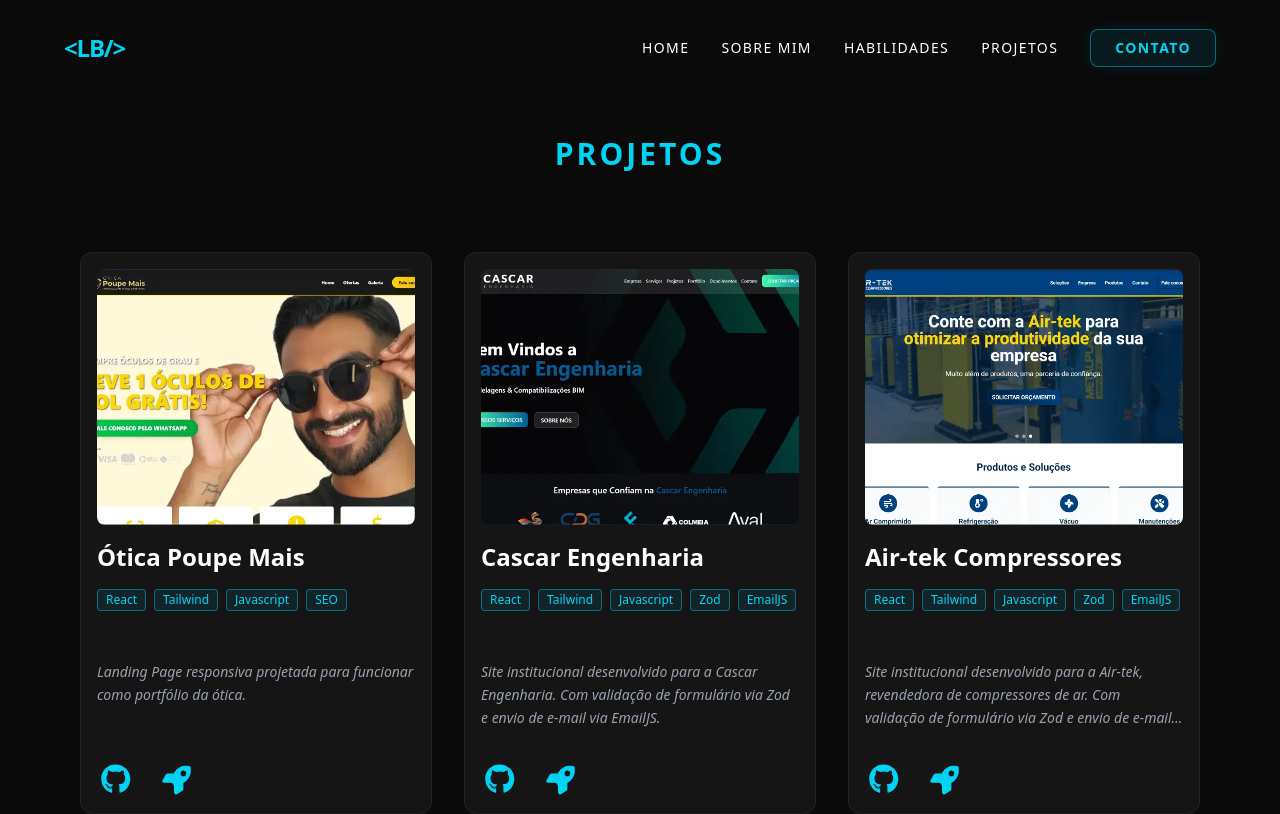
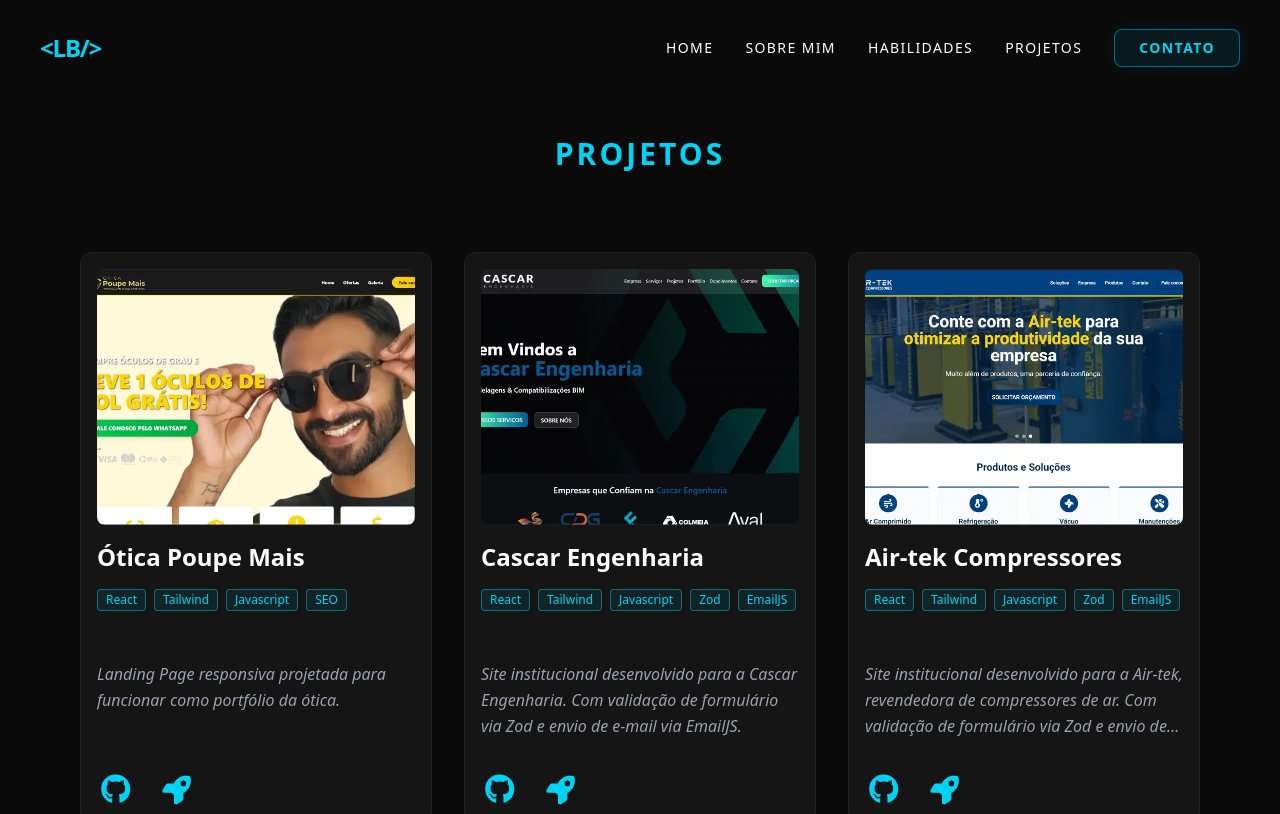
Before and after one commit to DevTec2020/portfolio, a Next.js app: page /projetos in a window 1280 px wide. Shown: the top 814 px of the page. Built offline with nearby package versions, Linux system fonts and the light colour scheme.

Commit message:
Feat: ajustando responsividade

```diff
--- a/app/components/Header.tsx
+++ b/app/components/Header.tsx
@@ -16,7 +16,7 @@
     return(
         <>
         <header className="absolute md:px-10 top-0 left-0 w-full z-50 ">
-            <div className="container mx-auto px-6 flex justify-between items-center h-24">
+            <div className="container mx-auto px-6 md:px-0 flex justify-between items-center h-24">
                 <span className="text-cyan-400 font-bold text-2xl tracking-tighter hover:scale-105 transition-transform cursor-default">
                     &lt;LB/&gt;
                 </span>
--- a/app/components/ProjetosCards.tsx
+++ b/app/components/ProjetosCards.tsx
@@ -16,7 +16,7 @@
 
 export default function ProjetosCards({ dados }: { dados: DataProjetos[] }) {
     return (
-        <div className="grid md:grid-cols-3 gap-8 mb-12">
+        <div className="grid lg:grid-cols-3 gap-8 mb-12">
             {dados.map((projeto, item) => (
                 <div
                     key={item}
@@ -54,7 +54,7 @@
 
                         {/* Descrição */}
                         <div className="flex-grow">
-                            <p className="text-sm text-gray-400 italic line-clamp-3 leading-relaxed">
+                            <p className="text-md text-gray-400 italic line-clamp-3 leading-relaxed">
                                 {projeto.description}
                             </p>
                         </div>
--- a/app/page.tsx
+++ b/app/page.tsx
@@ -102,7 +102,7 @@
 
 
       {/* SOBRE MIM */}
-      <section id="sobre" className="py-20 px-10 md:px-32 flex flex-col md:flex-row items-center gap-16">
+      <section id="sobre" className="py-20 px-10 md:px-32 flex flex-col lg:flex-row items-center gap-16">
         <div className="w-64 h-64 md:w-96 md:h-96 shrink-0 rounded-full overflow-hidden border-4 border-cyan-500 shadow-[0_0_30px_rgba(0,242,255,0.2)]">
             <Image
               src={EuSobre}
@@ -218,10 +218,9 @@
                       <div className="bg-cyan-400 p-3 rounded-lg mr-4">
                           <FontAwesomeIcon icon={contato.icon} className="text-xl" />
                       </div>
-                      <div>
-                          <h4 className="font-bold">{contato.label}</h4>
-
-                            <span>{contato.val}</span>
+                      <div className="text-white min-w-0">
+                          <h4 className="font-bold text-lg leading-tight">{contato.label}</h4>
+                          <p className="text-md opacity-80 break-words">{contato.val}</p>
                       </div>
                   </div>
                 </a>
```
Also changed, not shown: 1 other file (tests, documents, lock files or other folders).
